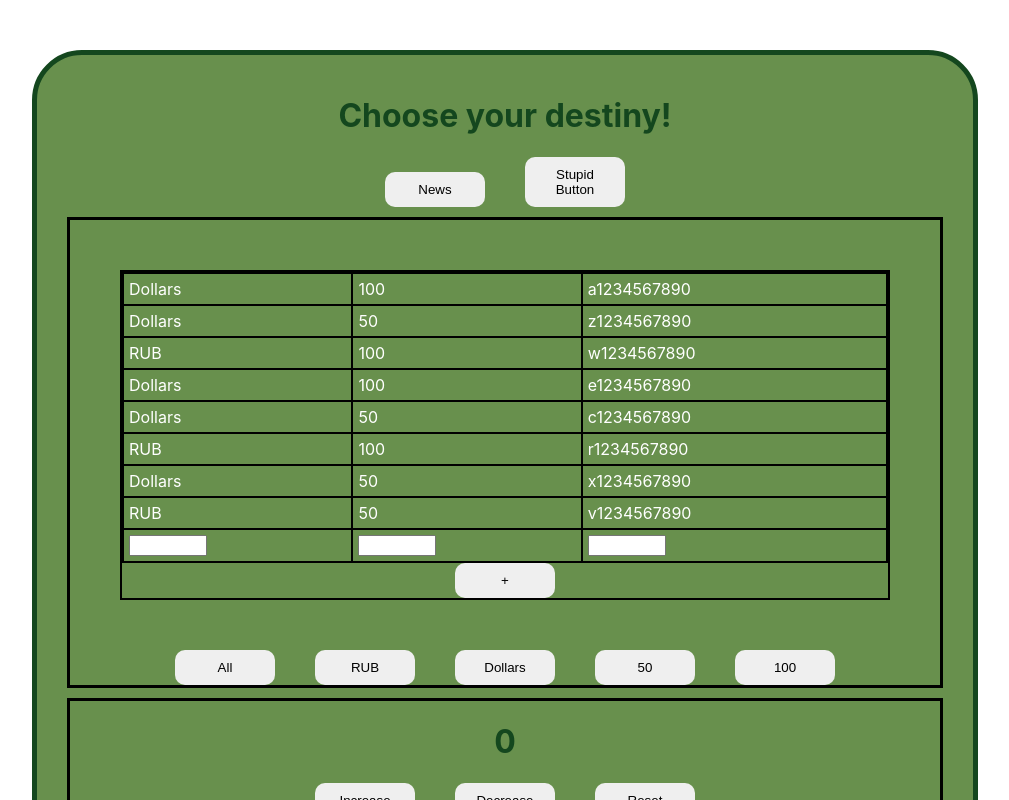
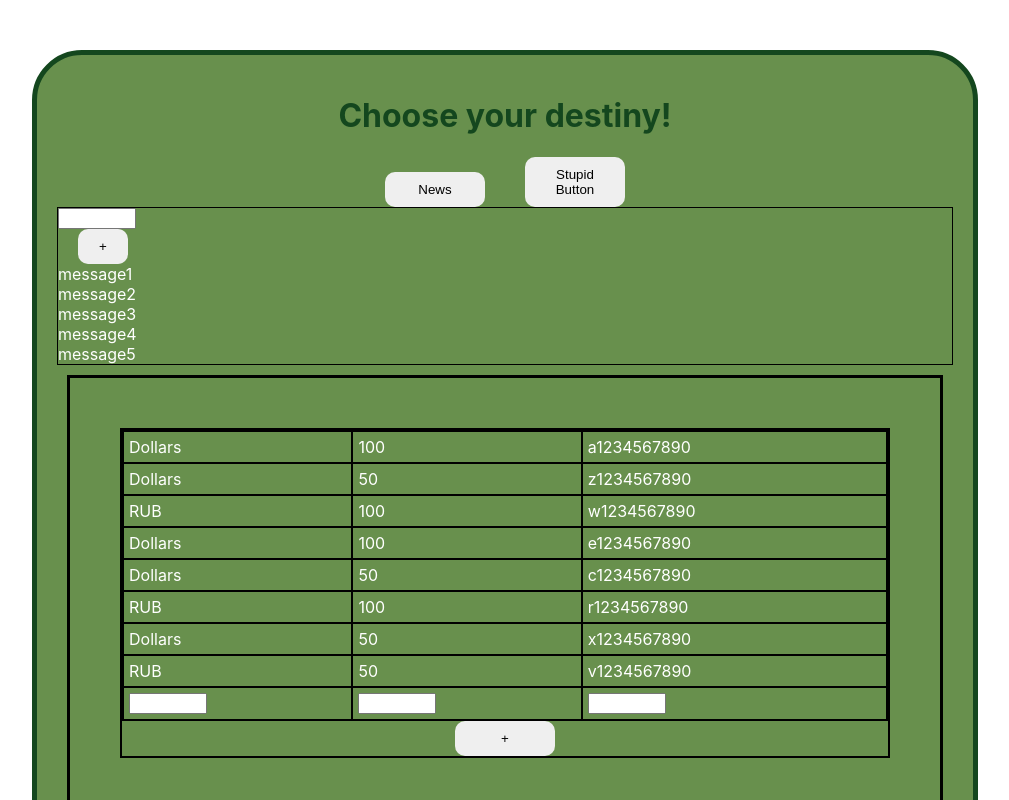
Before and after one commit to Pikadorius/samurai-way-main, a React (Create React App) app: page / in a window 1280 px wide. Shown: the top 800 px of the page, without its empty margins (135-1144 px from the left). Built offline with nearby package versions, Linux system fonts and the light colour scheme.

Commit message:
added new component for input microtask

```diff
--- a/src/App.tsx
+++ b/src/App.tsx
@@ -10,6 +10,7 @@ import NewComponent from "./Components/NewComponent";
 import StateExample from './Components/StateExample';
 import Banknotes from './Components/Banknotes';
 import Button from './Components/Button';
+import InputTests from './Components/InputTests/InputTests';
 
 
 export type TopCarPropsType = {
@@ -59,6 +60,7 @@ function App() {
     return (
         <div className="App">
             <Header title={"Choose your destiny!"}/>
+            <InputTests/>
             <Banknotes/>
             <StateExample/>
             <CarTable cars={topCars}/>
--- /dev/null
+++ b/src/Components/InputTests/InputTests.module.css
@@ -0,0 +1,9 @@
+.active {
+    text-align: start;
+    border: 1px solid black;
+
+}
+
+.active button {
+    width: 50px;
+}
--- /dev/null
+++ b/src/Components/InputTests/InputTests.tsx
@@ -0,0 +1,29 @@
+import React, {useState} from 'react';
+import s from './InputTests.module.css';
+
+const InputTests = () => {
+    const [message, setMessage] = useState([
+            {message: 'message1'},
+            {message: 'message2'},
+            {message: 'message3'},
+            {message: 'message4'},
+            {message: 'message5'}
+        ]
+    )
+
+    return (
+        <div className={s.active}>
+            <div>
+                <input/>
+                <button>+</button>
+            </div>
+            {message.map((el, index) => {
+                return (
+                    <div key={index}>{el.message}</div>
+                )
+            })}
+        </div>
+    );
+}
+
+export default InputTests;
```
